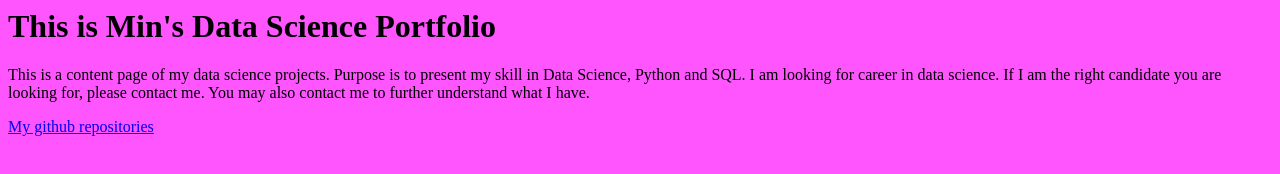
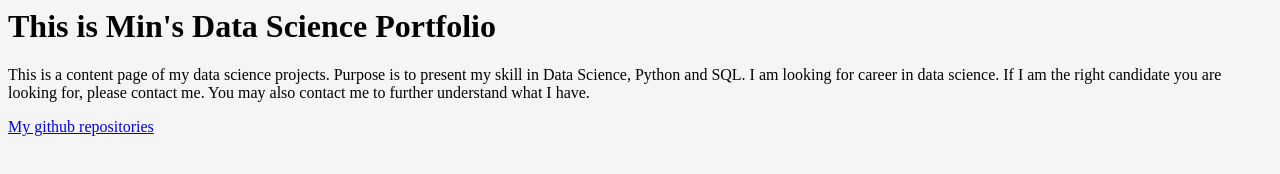
Before and after one commit to theemtan/theemtan.github.io, a plain HTML site: page index.html in a window 1280 px wide. Drawn offline with Linux system fonts and the light colour scheme.

Commit message:
update css

```diff
--- a/index.html
+++ b/index.html
@@ -2,7 +2,7 @@
 
     <style>
         body{
-            background-color: #ff55ff;
+            background-color: #f5f5f5;
         }
 
         .intro{
```
